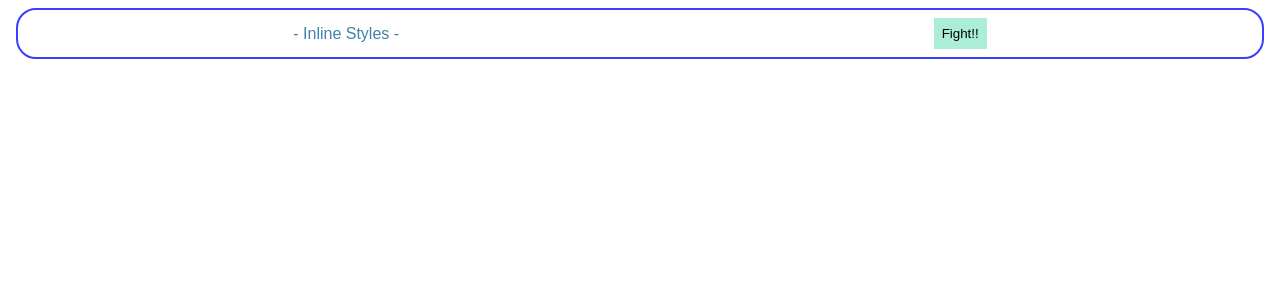
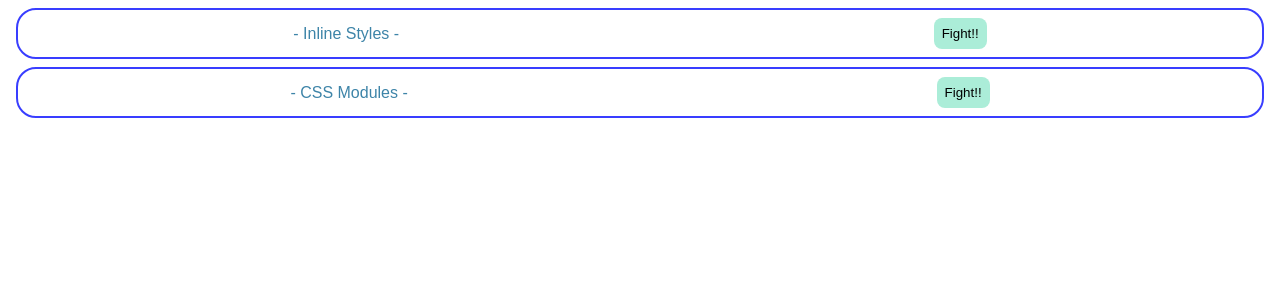
Before and after one commit to KurumiRumi/react02-04_Various-CSS, a React (Create React App) app: page / in a window 1280 px wide. Shown: the top 300 px of the page. Built offline with nearby package versions, Linux system fonts and the light colour scheme.

Commit message:
14. CSS Modules

```diff
--- a/package.json
+++ b/package.json
@@ -5,6 +5,7 @@
   "keywords": [],
   "main": "src/index.js",
   "dependencies": {
+    "node-sass": "7.0.1",
     "react": "17.0.2",
     "react-dom": "17.0.2",
     "react-scripts": "4.0.0"
--- a/src/App.js
+++ b/src/App.js
@@ -1,3 +1,4 @@
+import { CssModules } from "./components/CssModules";
 import { InlineStyle } from "./components/InlineStyle";
 import "./styles.css";
 
@@ -5,6 +6,7 @@
   return (
     <div className="App">
       <InlineStyle />
+      <CssModules />
     </div>
   );
 }
--- /dev/null
+++ b/src/components/CssModules.jsx
@@ -0,0 +1,10 @@
+import classes from "./CssModules.module.scss";
+
+export const CssModules = () => {
+  return (
+    <div className={classes.container}>
+      <p className={classes.title}>- CSS Modules -</p>
+      <button className={classes.button}>Fight!!</button>
+    </div>
+  );
+};
--- /dev/null
+++ b/src/components/CssModules.module.scss
@@ -0,0 +1,27 @@
+.container {
+  border: solid 2px #393eff;
+  border-radius: 20px;
+  padding: 8px;
+  margin: 8px;
+  display: flex;
+  justify-content: space-around;
+  align-items: center
+}
+
+.title {
+  margin: 0;
+  color: #3d84a8;
+}
+
+.button {
+  background-color:#abedd8;
+  border: none;
+  padding: 8px;
+  border-radius: 8px;
+
+  &:hover{
+    background-color: #46cdcf;
+    color: #fff;
+    cursor: pointer;
+  }
+}
--- a/src/components/InlineStyle.jsx
+++ b/src/components/InlineStyle.jsx
@@ -16,7 +16,7 @@
     backgroundColor: "#abedd8",
     border: "none",
     padding: "8px",
-    brderRadius: "8px"
+    borderRadius: "8px"
   };
   return (
     <div style={containerStyle}>
```
